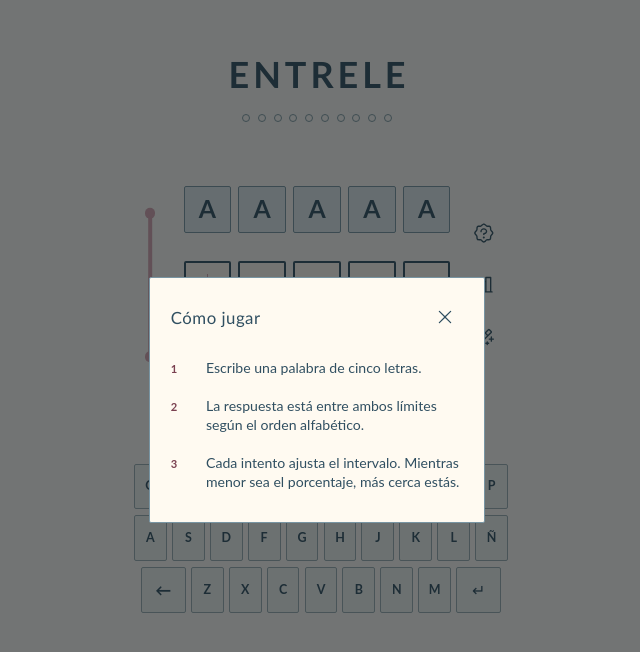
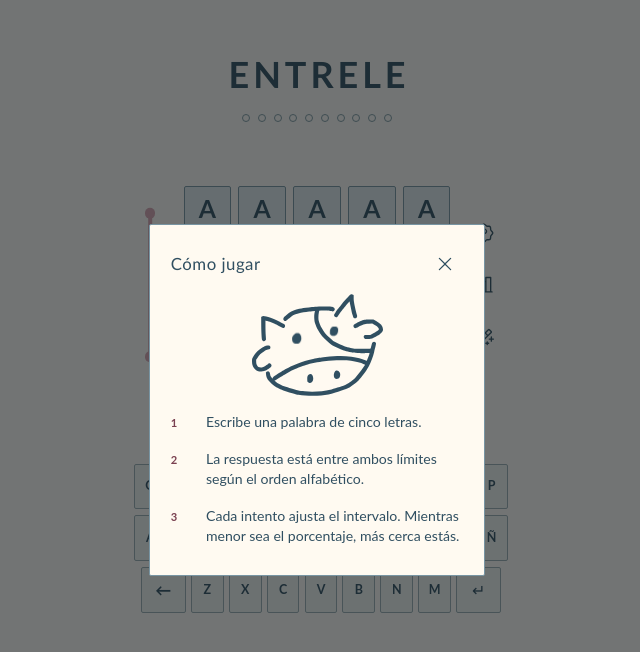
Before and after one commit to lavapatos/entrele, a React (Vite) app: page / in a window 1280 px wide. Both pictures are taken after a click on the button 806 px from the left and 233 px from the top of the page. Shown: the top 652 px of the page, without its empty margins (323-963 px from the left). Built offline with nearby package versions, Linux system fonts and the light colour scheme; a web font is replaced by a local one.

Commit message:
feat: añadir la vaquita a la ayuda

```diff
--- a/src/features/game/CowMascot.tsx
+++ b/src/features/game/CowMascot.tsx
@@ -1,8 +1,9 @@
 type CowMascotProps = Readonly<{
-  mood: 'victory' | 'defeat'
+  mood: 'neutral' | 'victory' | 'defeat'
 }>
 
 const MOOD_LABELS: Record<CowMascotProps['mood'], string> = {
+  neutral: 'Vaquita',
   victory: 'Vaquita feliz',
   defeat: 'Vaquita frustrada',
 }
@@ -17,8 +18,8 @@ export default function CowMascot({ mood }: CowMascotProps) {
         aria-hidden="true"
         focusable="false"
       >
+        <g className="cow-eyes-neutral-motion">
           <g
-          className="cow-eyes-neutral"
             transform="translate(-24.841196,433.438327) scale(0.100000,-0.100000)"
             fill="currentColor"
           >
@@ -33,8 +34,9 @@ export default function CowMascot({ mood }: CowMascotProps) {
 78 -31 141 -73 174 -19 15 -41 21 -78 21 -28 -1 -64 -7 -81 -14z"
             />
           </g>
+        </g>
 
-        {mood === 'victory' ? (
+        {mood === 'neutral' ? null : mood === 'victory' ? (
           <g
             className="cow-eyes-expression"
             fill="none"
--- a/src/features/game/GameTools.tsx
+++ b/src/features/game/GameTools.tsx
@@ -4,6 +4,7 @@ import type { ReactNode } from 'react'
 
 import AppDialog from '../../components/AppDialog'
 import type { GameStatus } from '../../game/types'
+import CowMascot from './CowMascot'
 
 type OpenPanel = 'help' | 'stats' | null
 
@@ -49,6 +50,7 @@ export default function GameTools({
       </nav>
 
       <AppDialog open={openPanel === 'help'} title="Cómo jugar" onClose={() => setOpenPanel(null)}>
+        {openPanel === 'help' ? <CowMascot mood="neutral" /> : null}
         <ol className="help-steps">
           <li>Escribe una palabra de cinco letras.</li>
           <li>La respuesta está entre ambos límites según el orden alfabético.</li>
--- a/src/styles/globals.css
+++ b/src/styles/globals.css
@@ -479,6 +479,12 @@ summary {
   animation: cow-defeat-arrive 680ms var(--ease-settle) both;
 }
 
+.cow-mascot[data-mood='neutral'] {
+  width: min(8.25rem, 46vw);
+  margin: -0.15rem auto 0.45rem;
+  animation: cow-neutral-arrive var(--motion-slow) var(--ease-settle) both;
+}
+
 .cow-mascot-body,
 .cow-mascot-eyes {
   position: absolute;
@@ -498,12 +504,38 @@ summary {
   overflow: visible;
 }
 
-.cow-eyes-neutral {
+.cow-mascot:not([data-mood='neutral']) .cow-eyes-neutral-motion {
   animation: cow-neutral-eyes-leave 540ms var(--ease-standard) both;
+}
+
+.cow-mascot[data-mood='neutral'] .cow-eyes-neutral-motion {
+  transform-box: fill-box;
+  transform-origin: center;
+  animation: cow-neutral-blink 620ms var(--ease-standard) 280ms both;
 }
 
 .cow-eyes-expression {
   animation: cow-expression-eyes-enter 540ms var(--ease-standard) both;
+}
+
+@keyframes cow-neutral-arrive {
+  from {
+    opacity: 0;
+    transform: translateY(0.25rem);
+  }
+}
+
+@keyframes cow-neutral-blink {
+  0%,
+  34%,
+  66%,
+  100% {
+    transform: scaleY(1);
+  }
+
+  50% {
+    transform: scaleY(0.08);
+  }
 }
 
 @keyframes cow-neutral-eyes-leave {
@@ -915,7 +947,7 @@ summary {
   .game-dialog[open],
   .game-dialog[open]::backdrop,
   .cow-mascot,
-  .cow-eyes-neutral,
+  .cow-eyes-neutral-motion,
   .cow-eyes-expression,
   .distance-marker,
   .bound-row-updated .bound-letter,
```
Also changed, not shown: 1 other file (tests, documents, lock files or other folders). Lines whose indentation alone changed are shown as unchanged.
